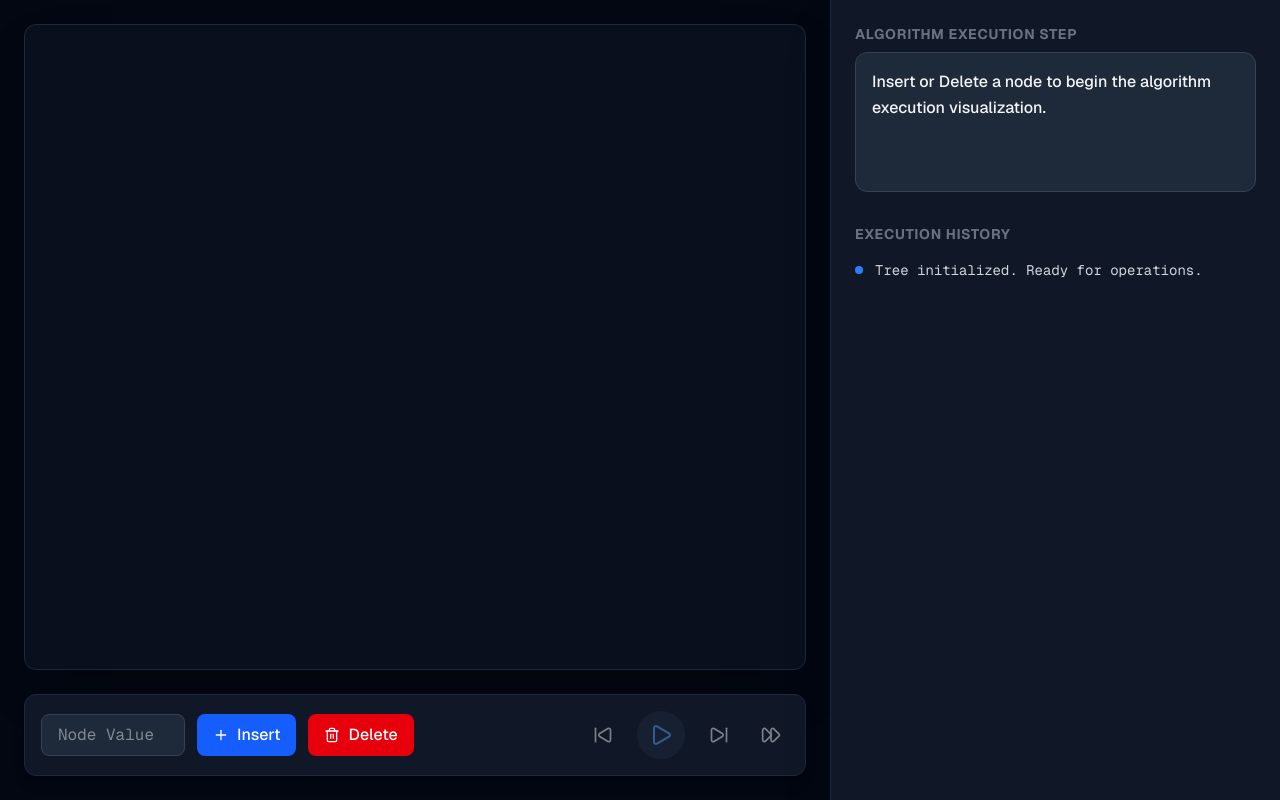
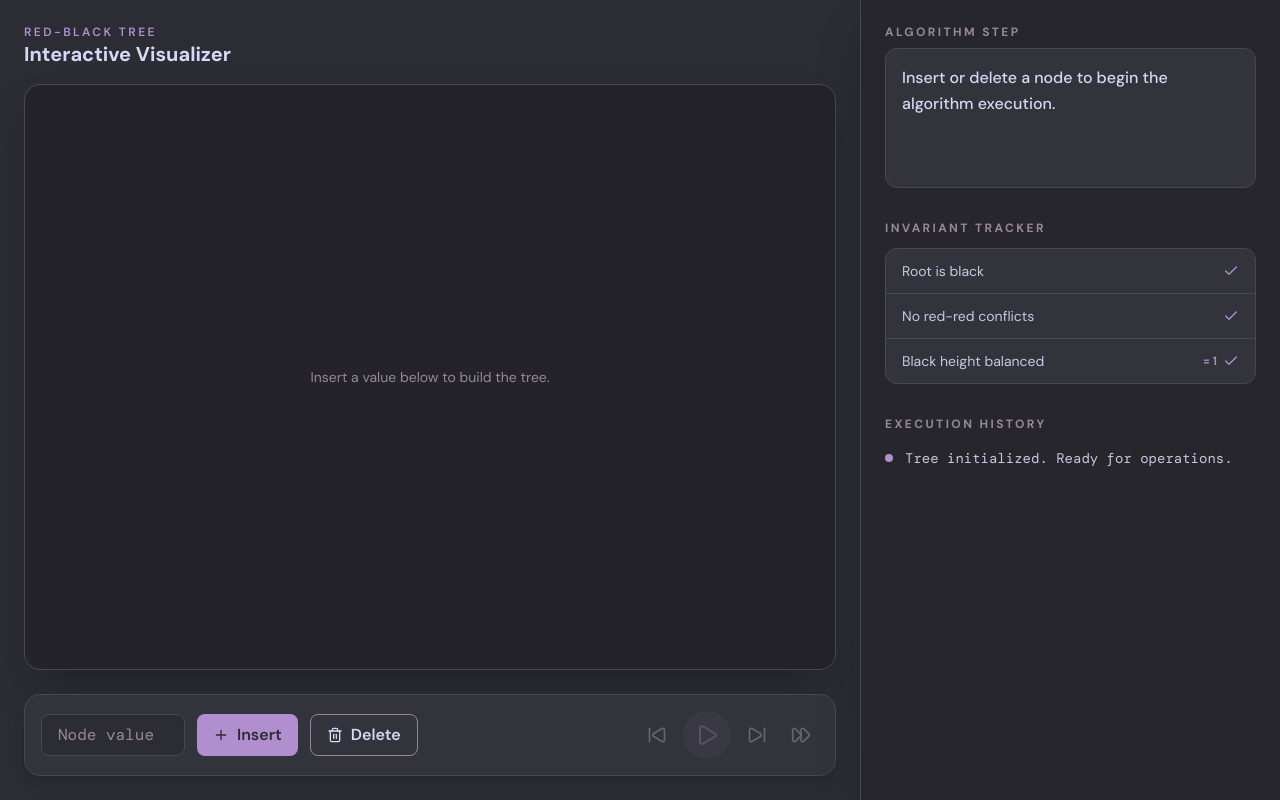
Before and after one commit to muhammedham/rbt-visualizer, a Next.js app: page / in a window 1280 px wide. Built offline with nearby package versions, Linux system fonts and the light colour scheme.

Commit message:
Update UI and add a professional README

```diff
--- a/components/RedBlackTreeVisualizer.tsx
+++ b/components/RedBlackTreeVisualizer.tsx
@@ -1,8 +1,27 @@
 'use client';
 import { useState, useEffect } from 'react';
-import { Play, Pause, SkipBack, SkipForward, FastForward, Plus, Trash2 } from 'lucide-react';
-import { RedBlackTree, Snapshot } from '../lib/rbt';
+import { Play, Pause, SkipBack, SkipForward, FastForward, Plus, Trash2, Check, Loader2 } from 'lucide-react';
+import { RedBlackTree, Snapshot, TreeNode } from '../lib/rbt';
 import TreeCanvas from './TreeCanvas';
+
+// --- Live invariant checks (read-only, purely for the sidebar tracker) ---
+function isRedRedFree(node: TreeNode): boolean {
+  if (node.isNil) return true;
+  if (node.color === 'RED') {
+    if (!node.left.isNil && node.left.color === 'RED') return false;
+    if (!node.right.isNil && node.right.color === 'RED') return false;
+  }
+  return isRedRedFree(node.left) && isRedRedFree(node.right);
+}
+
+// Returns the black-height, or -1 if the two subtrees disagree (a mid-fixup state)
+function blackHeight(node: TreeNode): number {
+  if (node.isNil) return 1;
+  const l = blackHeight(node.left);
+  const r = blackHeight(node.right);
+  if (l === -1 || r === -1 || l !== r) return -1;
+  return l + (node.color === 'BLACK' ? 1 : 0);
+}
 
 export default function RedBlackTreeVisualizer() {
   const [engine] = useState(() => new RedBlackTree());
@@ -13,11 +32,17 @@ export default function RedBlackTreeVisualizer() {
   const [history, setHistory] = useState<string[]>(['Tree initialized. Ready for operations.']);
 
   const currentSnapshot = snapshots[step];
+  const tree = currentSnapshot?.tree;
+
+  const rootIsBlack = !tree || tree.isNil || tree.color === 'BLACK';
+  const redRedFree = tree ? isRedRedFree(tree) : true;
+  const bh = tree ? blackHeight(tree) : 1;
+  const heightBalanced = bh !== -1;
+  const progressPct = snapshots.length > 1 ? (step / (snapshots.length - 1)) * 100 : 0;
 
   useEffect(() => {
-    let timer: NodeJS.Timeout;
+    let timer: ReturnType<typeof setTimeout>;
     if (isPlaying && step < snapshots.length - 1) {
-      // Slower animation speed for reading the detailed explanations
       timer = setTimeout(() => setStep(s => s + 1), 2000);
     } else if (step === snapshots.length - 1) {
       setIsPlaying(false);
@@ -25,7 +50,7 @@ export default function RedBlackTreeVisualizer() {
     return () => clearTimeout(timer);
   }, [isPlaying, step, snapshots.length]);
 
-  const handleOperation = (e: React.FormEvent, type: 'insert' | 'delete') => {
+  const handleOperation = (e: React.MouseEvent, type: 'insert' | 'delete') => {
     e.preventDefault();
     const val = parseInt(inputValue);
     if (isNaN(val)) return;
@@ -42,53 +67,93 @@ export default function RedBlackTreeVisualizer() {
   };
 
   return (
-    <div className="flex h-screen bg-gray-950 text-gray-200 font-sans">
-
+    <>
+      <link rel="preconnect" href="https://fonts.googleapis.com" />
+      <link rel="preconnect" href="https://fonts.gstatic.com" crossOrigin="anonymous" />
+      <link
+        href="https://fonts.googleapis.com/css2?family=DM+Sans:wght@400;500;600;700;800&family=DM+Mono:wght@400;500&display=swap"
+        rel="stylesheet"
+      />
+      <div
+        className="flex h-screen bg-[#2C2C34] text-[#D8D8F6]"
+        style={{ fontFamily: "'DM Sans', ui-sans-serif, system-ui, sans-serif" }}
+      >
         {/* Main Canvas Area */}
         <div className="flex-1 flex flex-col p-6">
-        <div className="flex-1 rounded-xl overflow-hidden border border-gray-800 bg-gray-900/50 shadow-2xl">
-          {currentSnapshot && (
+          <div className="flex items-center justify-between mb-4">
+            <div>
+              <p className="text-xs font-semibold tracking-[0.2em] text-[#B18FCF] uppercase">Red-Black Tree</p>
+              <h1 className="text-xl font-bold text-[#D8D8F6]">Interactive Visualizer</h1>
+            </div>
+            {snapshots.length > 0 && (
+              <div className="text-right">
+                <p className="text-xs font-medium text-[#978897]">
+                  Step <span className="text-[#D8D8F6] font-semibold">{step + 1}</span> of {snapshots.length}
+                </p>
+                <div className="mt-1.5 w-40 h-1.5 rounded-full bg-[#494850] overflow-hidden">
+                  <div
+                    className="h-full bg-[#B18FCF] transition-all duration-300 ease-out rounded-full"
+                    style={{ width: `${progressPct}%` }}
+                  />
+                </div>
+              </div>
+            )}
+          </div>
+
+          <div className="flex-1 rounded-2xl overflow-hidden border border-[#494850] bg-[#232329] shadow-2xl">
+            {currentSnapshot ? (
               <TreeCanvas tree={currentSnapshot.tree} activeNodeIds={currentSnapshot.activeNodeIds} />
+            ) : (
+              <div className="w-full h-full flex items-center justify-center">
+                <p className="text-[#978897] text-sm">Insert a value below to build the tree.</p>
+              </div>
             )}
           </div>
 
           {/* Control Panel */}
-        <div className="mt-6 p-4 rounded-xl border border-gray-800 bg-gray-900 flex justify-between items-center shadow-lg">
-          <form className="flex space-x-3">
+          <div className="mt-6 p-4 rounded-2xl border border-[#494850] bg-[#33333b] flex justify-between items-center shadow-lg">
+            <div className="flex space-x-3">
               <input
                 type="number"
                 value={inputValue}
                 onChange={(e) => setInputValue(e.target.value)}
-              placeholder="Node Value..."
-              className="bg-gray-800 border border-gray-700 rounded-lg px-4 py-2 focus:outline-none focus:ring-2 focus:ring-blue-500 w-36 font-mono"
+                placeholder="Node value"
+                className="bg-[#2C2C34] border border-[#494850] text-[#D8D8F6] placeholder-[#978897] rounded-lg px-4 py-2 focus:outline-none focus:ring-2 focus:ring-[#B18FCF] focus:border-transparent w-36"
+                style={{ fontFamily: "'DM Mono', ui-monospace, monospace" }}
               />
               <button
+                type="button"
                 onClick={(e) => handleOperation(e, 'insert')}
-              className="flex items-center space-x-2 bg-blue-600 hover:bg-blue-700 text-white px-4 py-2 rounded-lg font-medium transition-colors"
+                className="flex items-center space-x-2 bg-[#B18FCF] hover:bg-[#c3a6dc] text-[#2C2C34] px-4 py-2 rounded-lg font-semibold transition-colors"
               >
                 <Plus className="w-4 h-4" />
                 <span>Insert</span>
               </button>
               <button
+                type="button"
                 onClick={(e) => handleOperation(e, 'delete')}
-              className="flex items-center space-x-2 bg-red-600 hover:bg-red-700 text-white px-4 py-2 rounded-lg font-medium transition-colors"
+                className="flex items-center space-x-2 bg-transparent hover:bg-[#494850] border border-[#978897] text-[#D8D8F6] px-4 py-2 rounded-lg font-semibold transition-colors"
               >
                 <Trash2 className="w-4 h-4" />
                 <span>Delete</span>
               </button>
-          </form>
+            </div>
 
-          <div className="flex space-x-4 items-center">
-            <button onClick={() => setStep(0)} disabled={step === 0 || snapshots.length === 0} className="p-2 hover:bg-gray-800 rounded-full disabled:opacity-50">
+            <div className="flex space-x-2 items-center">
+              <button onClick={() => setStep(0)} disabled={step === 0 || snapshots.length === 0} className="p-2 hover:bg-[#494850] text-[#D8D8F6] rounded-full disabled:opacity-30 disabled:hover:bg-transparent transition-colors">
                 <SkipBack className="w-5 h-5" />
               </button>
-            <button onClick={() => setIsPlaying(!isPlaying)} disabled={snapshots.length === 0 || step === snapshots.length - 1} className="p-3 bg-gray-800 hover:bg-gray-700 rounded-full text-blue-400 disabled:opacity-50">
+              <button
+                onClick={() => setIsPlaying(!isPlaying)}
+                disabled={snapshots.length === 0 || step === snapshots.length - 1}
+                className="p-3 bg-[#494850] hover:bg-[#5a5964] rounded-full text-[#B18FCF] disabled:opacity-30 transition-colors"
+              >
                 {isPlaying ? <Pause className="w-6 h-6" /> : <Play className="w-6 h-6" />}
               </button>
-            <button onClick={() => setStep(s => Math.min(s + 1, snapshots.length - 1))} disabled={step === snapshots.length - 1 || snapshots.length === 0} className="p-2 hover:bg-gray-800 rounded-full disabled:opacity-50">
+              <button onClick={() => setStep(s => Math.min(s + 1, snapshots.length - 1))} disabled={step === snapshots.length - 1 || snapshots.length === 0} className="p-2 hover:bg-[#494850] text-[#D8D8F6] rounded-full disabled:opacity-30 disabled:hover:bg-transparent transition-colors">
                 <SkipForward className="w-5 h-5" />
               </button>
-            <button onClick={() => setStep(snapshots.length - 1)} disabled={step === snapshots.length - 1 || snapshots.length === 0} className="p-2 hover:bg-gray-800 rounded-full disabled:opacity-50">
+              <button onClick={() => setStep(snapshots.length - 1)} disabled={step === snapshots.length - 1 || snapshots.length === 0} className="p-2 hover:bg-[#494850] text-[#D8D8F6] rounded-full disabled:opacity-30 disabled:hover:bg-transparent transition-colors">
                 <FastForward className="w-5 h-5" />
               </button>
             </div>
@@ -96,26 +161,51 @@ export default function RedBlackTreeVisualizer() {
         </div>
 
         {/* Educational Sidebar */}
-      <div className="w-[450px] border-l border-gray-800 bg-gray-900 p-6 flex flex-col shadow-2xl">
-        <h2 className="text-sm uppercase tracking-wider font-bold text-gray-500 mb-2">Algorithm Execution Step</h2>
-        <div className="p-4 bg-gray-800 border border-gray-700 rounded-xl min-h-[140px] flex items-start">
-          <p className="text-gray-100 font-medium leading-relaxed">
-            {currentSnapshot?.message || "Insert or Delete a node to begin the algorithm execution visualization."}
+        <div className="w-[420px] border-l border-[#494850] bg-[#26262c] p-6 flex flex-col shadow-2xl">
+          <h2 className="text-xs uppercase tracking-[0.2em] font-bold text-[#978897] mb-2">Algorithm Step</h2>
+          <div className="p-4 bg-[#33333b] border border-[#494850] rounded-xl min-h-[140px] flex items-start">
+            <p className="text-[#D8D8F6] font-medium leading-relaxed">
+              {currentSnapshot?.message || 'Insert or delete a node to begin the algorithm execution.'}
             </p>
           </div>
 
-        <h2 className="text-sm uppercase tracking-wider font-bold text-gray-500 mt-8 mb-4">Execution History</h2>
+          {/* Signature element: live invariant tracker */}
+          <h2 className="text-xs uppercase tracking-[0.2em] font-bold text-[#978897] mt-8 mb-3">Invariant Tracker</h2>
+          <div className="rounded-xl border border-[#494850] bg-[#33333b] divide-y divide-[#494850]">
+            <InvariantRow label="Root is black" ok={rootIsBlack} />
+            <InvariantRow label="No red-red conflicts" ok={redRedFree} />
+            <InvariantRow
+              label="Black height balanced"
+              ok={heightBalanced}
+              detail={heightBalanced ? `= ${bh}` : undefined}
+            />
+          </div>
+
+          <h2 className="text-xs uppercase tracking-[0.2em] font-bold text-[#978897] mt-8 mb-4">Execution History</h2>
           <div className="flex-1 overflow-auto pr-2">
             <ul className="space-y-3">
               {history.map((log, i) => (
-              <li key={i} className="flex items-center space-x-3 text-sm font-mono">
-                <span className={`w-2 h-2 rounded-full ${log.includes('Deleted') ? 'bg-red-500' : 'bg-blue-500'}`}></span>
-                <span className="text-gray-300">{log}</span>
+                <li key={i} className="flex items-center space-x-3 text-sm" style={{ fontFamily: "'DM Mono', ui-monospace, monospace" }}>
+                  <span className={`w-2 h-2 rounded-full flex-shrink-0 ${log.includes('Deleted') ? 'bg-[#978897]' : 'bg-[#B18FCF]'}`}></span>
+                  <span className="text-[#D8D8F6]/90">{log}</span>
                 </li>
               ))}
             </ul>
           </div>
         </div>
       </div>
+    </>
   );
 }
+
+function InvariantRow({ label, ok, detail }: { label: string; ok: boolean; detail?: string }) {
+  return (
+    <div className="flex items-center justify-between px-4 py-3">
+      <span className="text-sm text-[#D8D8F6]/90">{label}</span>
+      <span className={`flex items-center space-x-1.5 text-xs font-semibold ${ok ? 'text-[#B18FCF]' : 'text-[#978897]'}`}>
+        {detail && <span>{detail}</span>}
+        {ok ? <Check className="w-4 h-4" /> : <Loader2 className="w-4 h-4 animate-spin" />}
+      </span>
+    </div>
+  );
+}
```
Also changed, not shown: components/TreeCanvas.tsx (+5 -5 lines), 1 other file (tests, documents, lock files or other folders). Lines whose indentation alone changed are shown as unchanged.
